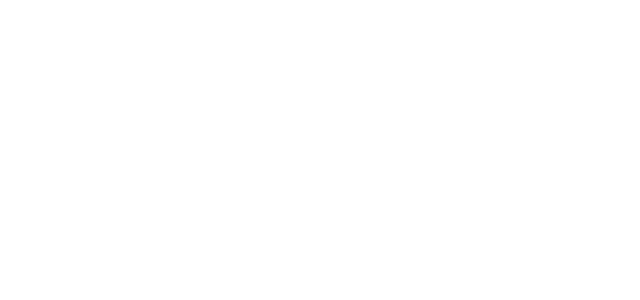
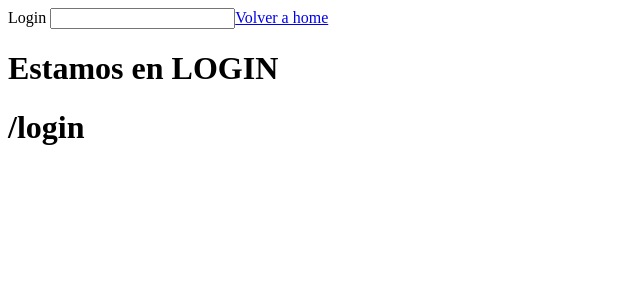
Before and after one commit to dr3am-team/tocatu-vue, a Vue app: page /login in a window 1280 px wide. Before the commit this address had no page. Shown: the top 300 px of the page, without its empty margins (0-640 px from the left). Built offline with nearby package versions, Linux system fonts and the light colour scheme.

Commit message:
working exact routes

```diff
--- /dev/null
+++ b/src/assets/base.css
@@ -0,0 +1,74 @@
+/* color palette from <https://github.com/vuejs/theme> */
+:root {
+  --vt-c-white: #ffffff;
+  --vt-c-white-soft: #f8f8f8;
+  --vt-c-white-mute: #f2f2f2;
+
+  --vt-c-black: #181818;
+  --vt-c-black-soft: #222222;
+  --vt-c-black-mute: #282828;
+
+  --vt-c-indigo: #2c3e50;
+
+  --vt-c-divider-light-1: rgba(60, 60, 60, 0.29);
+  --vt-c-divider-light-2: rgba(60, 60, 60, 0.12);
+  --vt-c-divider-dark-1: rgba(84, 84, 84, 0.65);
+  --vt-c-divider-dark-2: rgba(84, 84, 84, 0.48);
+
+  --vt-c-text-light-1: var(--vt-c-indigo);
+  --vt-c-text-light-2: rgba(60, 60, 60, 0.66);
+  --vt-c-text-dark-1: var(--vt-c-white);
+  --vt-c-text-dark-2: rgba(235, 235, 235, 0.64);
+}
+
+/* semantic color variables for this project */
+:root {
+  --color-background: var(--vt-c-white);
+  --color-background-soft: var(--vt-c-white-soft);
+  --color-background-mute: var(--vt-c-white-mute);
+
+  --color-border: var(--vt-c-divider-light-2);
+  --color-border-hover: var(--vt-c-divider-light-1);
+
+  --color-heading: var(--vt-c-text-light-1);
+  --color-text: var(--vt-c-text-light-1);
+
+  --section-gap: 160px;
+}
+
+@media (prefers-color-scheme: dark) {
+  :root {
+    --color-background: var(--vt-c-black);
+    --color-background-soft: var(--vt-c-black-soft);
+    --color-background-mute: var(--vt-c-black-mute);
+
+    --color-border: var(--vt-c-divider-dark-2);
+    --color-border-hover: var(--vt-c-divider-dark-1);
+
+    --color-heading: var(--vt-c-text-dark-1);
+    --color-text: var(--vt-c-text-dark-2);
+  }
+}
+
+*,
+*::before,
+*::after {
+  box-sizing: border-box;
+  margin: 0;
+  position: relative;
+  font-weight: normal;
+}
+
+body {
+  min-height: 100vh;
+  color: var(--color-text);
+  background: var(--color-background);
+  transition: color 0.5s, background-color 0.5s;
+  line-height: 1.6;
+  font-family: Inter, -apple-system, BlinkMacSystemFont, 'Segoe UI', Roboto, Oxygen, Ubuntu,
+    Cantarell, 'Fira Sans', 'Droid Sans', 'Helvetica Neue', sans-serif;
+  font-size: 15px;
+  text-rendering: optimizeLegibility;
+  -webkit-font-smoothing: antialiased;
+  -moz-osx-font-smoothing: grayscale;
+}
--- /dev/null
+++ b/src/assets/main.css
@@ -0,0 +1,35 @@
+@import './base.css';
+
+#app {
+  max-width: 1280px;
+  margin: 0 auto;
+  padding: 2rem;
+
+  font-weight: normal;
+}
+
+a,
+.green {
+  text-decoration: none;
+  color: hsla(160, 100%, 37%, 1);
+  transition: 0.4s;
+}
+
+@media (hover: hover) {
+  a:hover {
+    background-color: hsla(160, 100%, 37%, 0.2);
+  }
+}
+
+@media (min-width: 1024px) {
+  body {
+    display: flex;
+    place-items: center;
+  }
+
+  #app {
+    display: grid;
+    grid-template-columns: 1fr 1fr;
+    padding: 0 2rem;
+  }
+}
--- /dev/null
+++ b/src/components/InputComponent.vue
@@ -0,0 +1,12 @@
+<template>
+  <label for="">
+    Login
+    <input type="text" />
+  </label>
+</template>
+
+<script>
+export default {}
+</script>
+
+<style></style>
--- a/src/router/index.js
+++ b/src/router/index.js
@@ -1,21 +1,17 @@
 import { createRouter, createWebHistory } from 'vue-router'
-import HomeView from '../views/HomeView.vue'
 
 const router = createRouter({
-  history: createWebHistory(import.meta.env.BASE_URL),
+  history: createWebHistory(),
   routes: [
     {
       path: '/',
-      name: 'home',
-      component: HomeView
+      name: 'Home',
+      component: () => import('../views/HomeView.vue')
     },
     {
-      path: '/about',
-      name: 'about',
-      // route level code-splitting
-      // this generates a separate chunk (About.[hash].js) for this route
-      // which is lazy-loaded when the route is visited.
-      component: () => import('../views/AboutView.vue')
+      path: '/login',
+      name: 'Login',
+      component: () => import('../views/LoginView.vue')
     }
   ]
 })
--- /dev/null
+++ b/src/views/HomeView.vue
@@ -0,0 +1,20 @@
+<template>
+  <div>
+    <h1>Estamos en HOME /</h1>
+    <h1>{{ this.$route.path }}</h1>
+
+    <div>
+      <span>Solo se tiene que ver en home</span>
+      <router-link :to="{ name: 'Home' }">Home</router-link> |
+      <router-link :to="{ name: 'Login' }">Login</router-link>
+    </div>
+
+    <router-view />
+  </div>
+</template>
+
+<script>
+export default {}
+</script>
+
+<style></style>
--- /dev/null
+++ b/src/views/LoginView.vue
@@ -0,0 +1,17 @@
+<template>
+  <div v-if="this.$route.path !== '/'">
+    <Input />
+    <a href="/">Volver a home</a>
+    <h1>Estamos en LOGIN</h1>
+    <h1>{{ this.$route.path }}</h1>
+  </div>
+</template>
+
+<script>
+import Input from '../components/InputComponent.vue'
+export default {
+  components: { Input }
+}
+</script>
+
+<style></style>
```
Also changed, not shown: src/assets/logo.svg (added).
